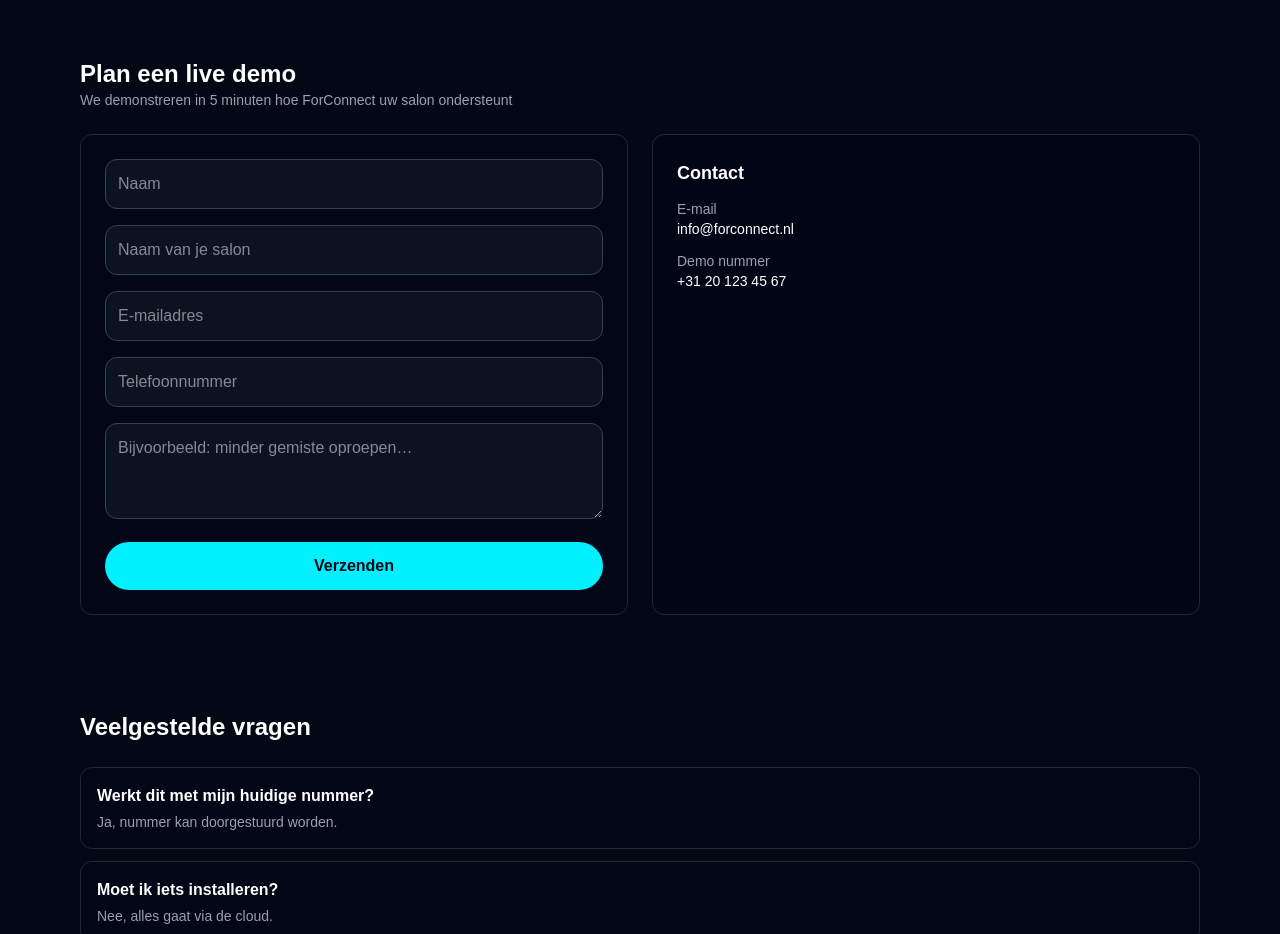
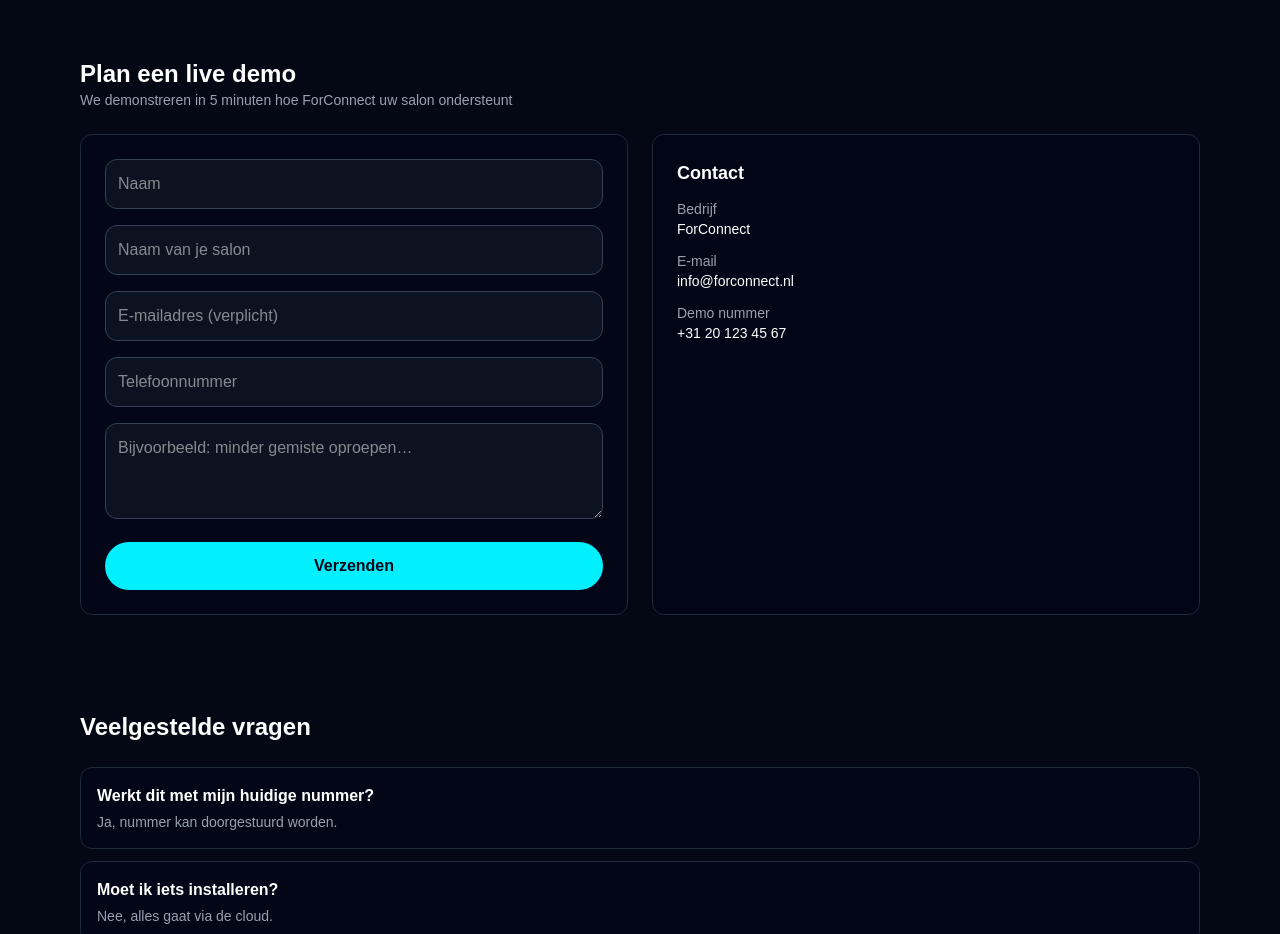
Before and after one commit to ForConnect/forconnect-site, a Next.js app: page / in a window 1280 px wide. Shown: the part 1860-2794 px from the top of the page. Built offline with nearby package versions, Linux system fonts and the light colour scheme.

Commit message:
Update page, contact form, api route

```diff
--- /dev/null
+++ b/app/api/contact/route.ts
@@ -0,0 +1,35 @@
+import { NextResponse } from "next/server";
+import { Resend } from "resend";
+
+const resend = new Resend(process.env.RESEND_API_KEY);
+
+export async function POST(req: Request) {
+  try {
+    const formData = await req.formData();
+
+    const name = formData.get("name") as string;
+    const email = formData.get("email") as string;
+    const message = formData.get("message") as string;
+    const phone = formData.get("phone") as string;
+    const salon = formData.get("salon") as string;
+
+    await resend.emails.send({
+      from: "ForConnect <contact@forconnect.nl>",
+      to: "info@forconnect.nl",
+      subject: `Nieuw bericht van ${name}`,
+      html: `
+        <h2>Nieuw bericht via uw website</h2>
+        <p><strong>Naam:</strong> ${name}</p>
+        <p><strong>Salon:</strong> ${salon}</p>
+        <p><strong>E-mail:</strong> ${email}</p>
+        <p><strong>Telefoon:</strong> ${phone}</p>
+        <p><strong>Bericht:</strong><br>${message}</p>
+      `,
+    });
+
+    return NextResponse.json({ ok: true });
+  } catch (error) {
+    console.error("API ERROR:", error);
+    return NextResponse.json({ error: "Email sending failed" }, { status: 500 });
+  }
+}
--- a/app/page.tsx
+++ b/app/page.tsx
@@ -100,14 +100,13 @@ const content: Record<'nl' | 'en', ContentType> = {
         features: ['Meerdere salons', 'Priority support', 'Maatwerk integraties'],
       },
     ],
-
     demoTitle: 'Plan een live demo',
     demoSubtitle: 'We demonstreren in 5 minuten hoe ForConnect uw salon ondersteunt',
 
     form: {
       name: 'Naam',
       salon: 'Naam van je salon',
-      email: 'E-mailadres',
+      email: 'E-mailadres (verplicht)',
       phone: 'Telefoonnummer',
       message: 'Wat wil je bereiken?',
       messagePlaceholder: 'Bijvoorbeeld: minder gemiste oproepen…',
@@ -190,7 +189,7 @@ const content: Record<'nl' | 'en', ContentType> = {
     form: {
       name: 'Name',
       salon: 'Salon name',
-      email: 'Email',
+      email: 'Email (required)',
       phone: 'Phone',
       message: 'What do you want to achieve?',
       messagePlaceholder: 'Example: fewer missed calls…',
@@ -218,7 +217,6 @@ export default function HomePage() {
     const el = document.getElementById(id);
     if (el) el.scrollIntoView({ behavior: 'smooth' });
   };
-
   return (
     <div className="min-h-screen bg-[#040815] text-white">
       {/* Glow background */}
@@ -297,12 +295,10 @@ export default function HomePage() {
               </button>
             </div>
           </div>
-          {/* Right side – A variant (wide, low chat box) */}
+
+          {/* Right side – A variant */}
           <div className="animate-fade-in-up flex flex-col items-center md:items-start md:w-[420px] mt-10 md:mt-0">
-
-            {/* CHAT BOX */}
             <div className="p-6 rounded-3xl bg-[#020617]/70 border border-gray-800 w-full h-[300px] flex flex-col justify-between shadow-[0_0_25px_#00F0FF22]">
-
               <div>
                 <div className="text-xs text-gray-400 mb-4">
                   {lang === 'nl' ? 'Live AI demo' : 'Live AI demo'}
@@ -327,13 +323,13 @@ export default function HomePage() {
                 </div>
               </div>
 
-              <div className="text-xs text-gray-500 text-right mt-3">• {lang === 'nl' ? 'AI actief' : 'AI active'}</div>
+              <div className="text-xs text-gray-500 text-right mt-3">
+                • {lang === 'nl' ? 'AI actief' : 'AI active'}
+              </div>
             </div>
 
             {/* CTA BUTTONS */}
             <div className="flex flex-col gap-3 mt-4 w-full">
-
-              {/* Call button */}
               <a
                 href="tel:+3162656648"
                 className="w-full flex items-center justify-center gap-2 py-3 rounded-full bg-[#00F0FF] text-[#020617] font-semibold shadow-[0_0_15px_#00F0FF55] hover:bg-[#66F6FF] transition"
@@ -342,7 +338,6 @@ export default function HomePage() {
                 {lang === 'nl' ? 'Bel de demo-lijn' : 'Call demo line'}
               </a>
 
-              {/* WhatsApp button */}
               <a
                 href="https://wa.me/3162656648"
                 target="_blank"
@@ -351,7 +346,6 @@ export default function HomePage() {
                 <span>💬</span>
                 {lang === 'nl' ? 'WhatsApp ons' : 'WhatsApp us'}
               </a>
-
             </div>
           </div>
         </section>
@@ -372,6 +366,7 @@ export default function HomePage() {
             ))}
           </div>
         </section>
+
         {/* For Who */}
         <section id="forwho" className="mt-24">
           <h2 className="text-2xl font-bold">{t.forWhoTitle}</h2>
@@ -449,38 +444,88 @@ export default function HomePage() {
             ))}
           </div>
         </section>
-
         {/* Demo */}
         <section id="demo" className="mt-24">
           <h2 className="text-2xl font-bold">{t.demoTitle}</h2>
           <p className="text-sm text-gray-400">{t.demoSubtitle}</p>
 
           <div className="grid md:grid-cols-2 gap-6 mt-6">
-            <form className="space-y-4 p-6 bg-[#020617]/70 rounded-xl border border-gray-800">
+
+            {/* FORMULAR */}
+            <form
+              onSubmit={async (e) => {
+                e.preventDefault();
+
+                const form = e.currentTarget;
+                const formData = new FormData(form);
+
+                // EMAIL REQUIRED VALIDATION
+                const email = formData.get("email") as string;
+                if (!/^[^\s@]+@[^\s@]+\.[^\s@]+$/.test(email)) {
+                  alert(lang === "nl"
+                    ? "Voer een geldig e-mailadres in."
+                    : "Please enter a valid email address."
+                  );
+                  return;
+                }
+
+                const res = await fetch("/api/contact", {
+                  method: "POST",
+                  body: formData,
+                });
+
+                if (res.ok) {
+                  alert(
+                    lang === "nl"
+                      ? "Uw bericht is succesvol verzonden. Bedankt!"
+                      : "Your message has been sent successfully. Thank you!"
+                  );
+                  form.reset();
+                } else {
+                  alert(
+                    lang === "nl"
+                      ? "Er is een fout opgetreden. Probeer het opnieuw."
+                      : "An error occurred. Please try again."
+                  );
+                }
+              }}
+              className="space-y-4 p-6 bg-[#020617]/70 rounded-xl border border-gray-800"
+            >
               <input
                 type="text"
+                name="name"
                 placeholder={t.form.name}
                 className="w-full p-3 bg-[#0B1220] border border-gray-700 rounded-xl"
               />
+
               <input
                 type="text"
+                name="salon"
                 placeholder={t.form.salon}
                 className="w-full p-3 bg-[#0B1220] border border-gray-700 rounded-xl"
               />
+
               <input
                 type="email"
+                name="email"
                 placeholder={t.form.email}
+                required
                 className="w-full p-3 bg-[#0B1220] border border-gray-700 rounded-xl"
               />
+
               <input
                 type="tel"
+                name="phone"
                 placeholder={t.form.phone}
                 className="w-full p-3 bg-[#0B1220] border border-gray-700 rounded-xl"
               />
+
               <textarea
+                name="message"
                 placeholder={t.form.messagePlaceholder}
                 className="w-full p-3 bg-[#0B1220] border border-gray-700 rounded-xl h-24"
               />
+
               <button
                 type="submit"
                 className="w-full px-4 py-3 bg-[#00F0FF] text-[#020617] rounded-full font-semibold"
@@ -489,20 +534,28 @@ export default function HomePage() {
               </button>
             </form>
 
+            {/* CONTACT BOX */}
             <div className="p-6 bg-[#020617]/80 rounded-xl border border-gray-800">
               <h3 className="text-lg font-semibold">Contact</h3>
 
+              {/* Company */}
+              <p className="text-sm text-gray-400 mt-3">
+                {lang === "nl" ? "Bedrijf" : "Company"}
+              </p>
+              <p className="text-sm">ForConnect</p>
+
+              {/* Email */}
               <p className="text-sm text-gray-400 mt-3">E-mail</p>
               <p className="text-sm">info@forconnect.nl</p>
 
+              {/* Phone */}
               <p className="text-sm text-gray-400 mt-3">
-                {lang === 'nl' ? 'Demo nummer' : 'Demo number'}
+                {lang === "nl" ? "Demo nummer" : "Demo number"}
               </p>
               <p className="text-sm">+31 20 123 45 67</p>
             </div>
           </div>
         </section>
-
         {/* FAQ */}
         <section id="faq" className="mt-24">
           <h2 className="text-2xl font-bold">{t.faqTitle}</h2>
--- a/package.json
+++ b/package.json
@@ -11,7 +11,8 @@
   "dependencies": {
     "next": "16.0.3",
     "react": "19.2.0",
-    "react-dom": "19.2.0"
+    "react-dom": "19.2.0",
+    "resend": "^6.5.2"
   },
   "devDependencies": {
     "@tailwindcss/postcss": "^4",
```
Also changed, not shown: 1 other file (tests, documents, lock files or other folders).
